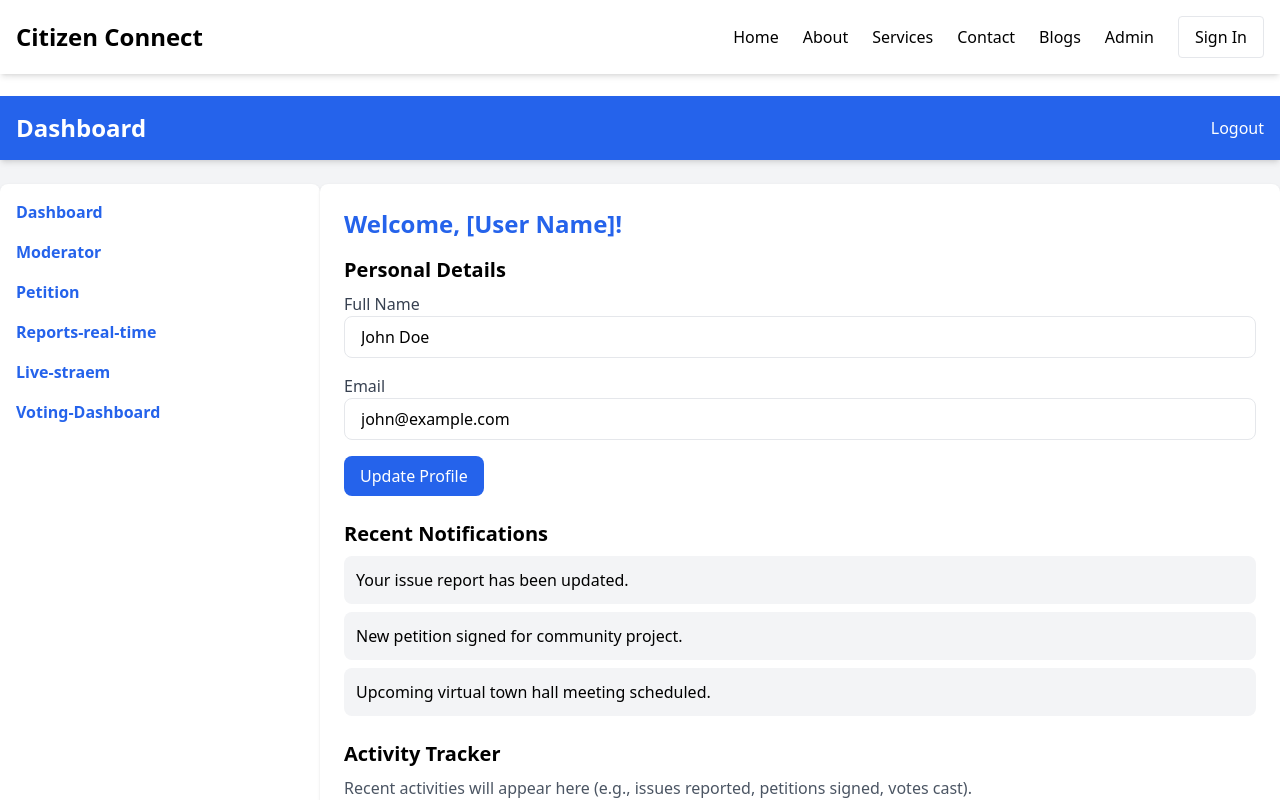
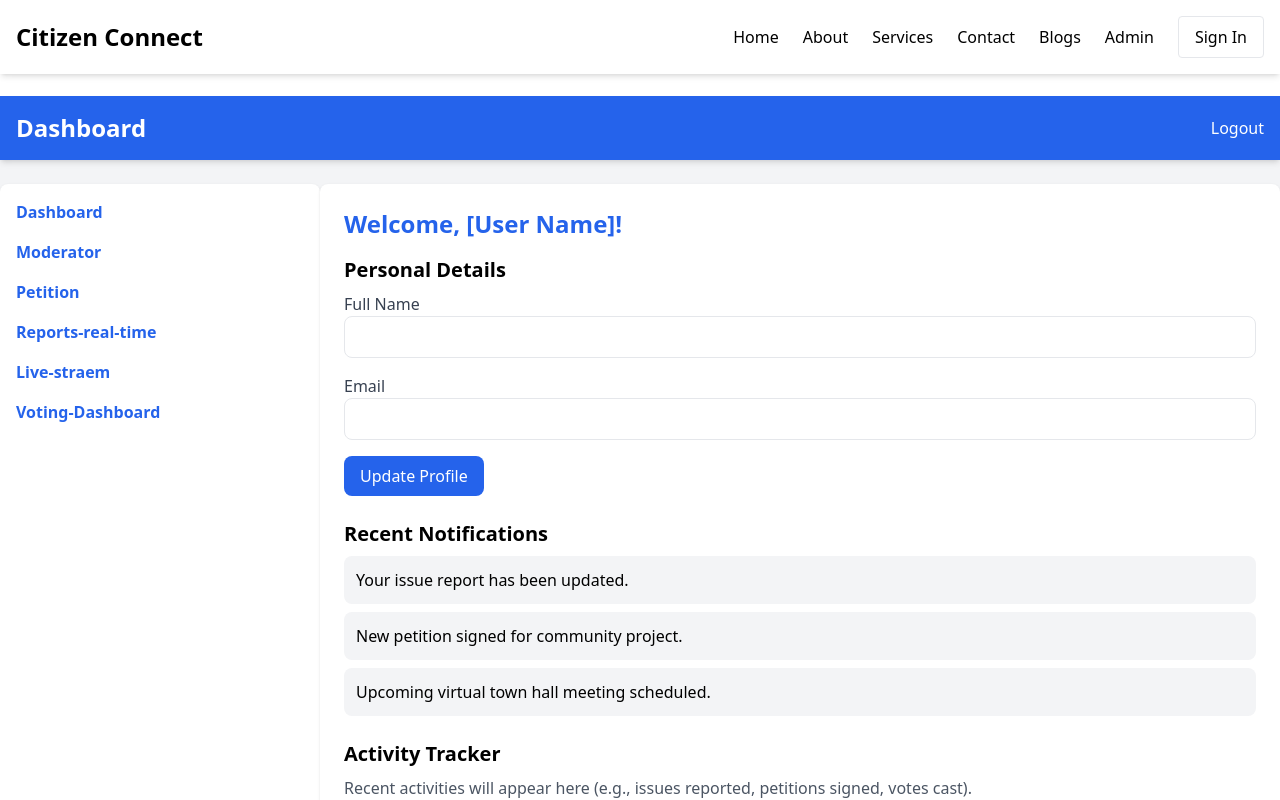
Before and after one commit to Titusrono/citizenConnectFrontend, an Angular app: page /dashboard in a window 1280 px wide. Shown: the top 800 px of the page. Built offline with nearby package versions, Linux system fonts and the light colour scheme.

Commit message:
dashboard updates

```diff
--- a/src/app/admin/dashboard/dashboard.component.html
+++ b/src/app/admin/dashboard/dashboard.component.html
@@ -43,11 +43,11 @@
           <form>
             <div class="mb-4">
               <label class="block text-gray-700">Full Name</label>
-              <input type="text" value="John Doe" class="w-full px-4 py-2 border rounded-lg focus:outline-none focus:ring-2 focus:ring-blue-400">
+              <input type="text" value="" class="w-full px-4 py-2 border rounded-lg focus:outline-none focus:ring-2 focus:ring-blue-400">
             </div>
             <div class="mb-4">
               <label class="block text-gray-700">Email</label>
-              <input type="email" value="john@example.com" class="w-full px-4 py-2 border rounded-lg focus:outline-none focus:ring-2 focus:ring-blue-400">
+              <input type="email" value="" class="w-full px-4 py-2 border rounded-lg focus:outline-none focus:ring-2 focus:ring-blue-400">
             </div>
             <button type="submit" class="bg-blue-600 text-white py-2 px-4 rounded-lg hover:bg-blue-700 transition">
               Update Profile
```
